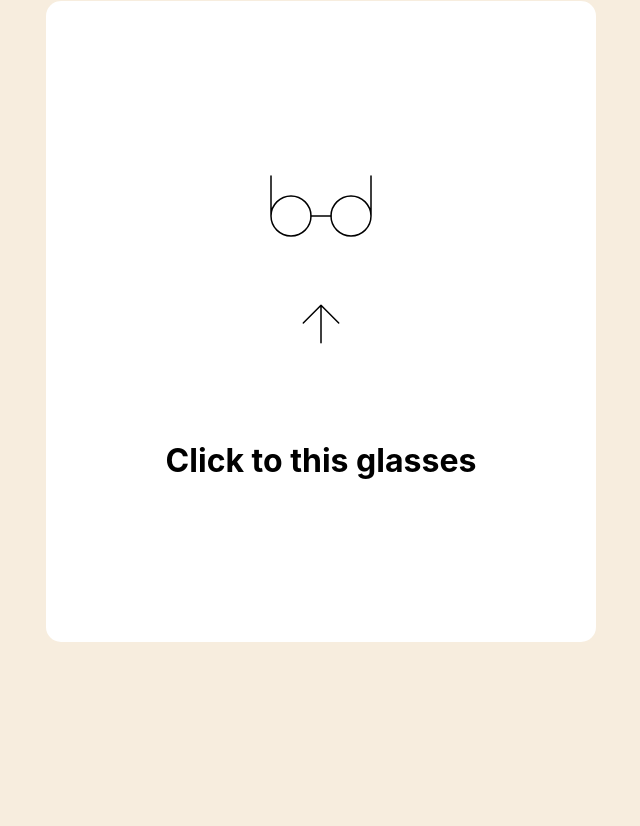
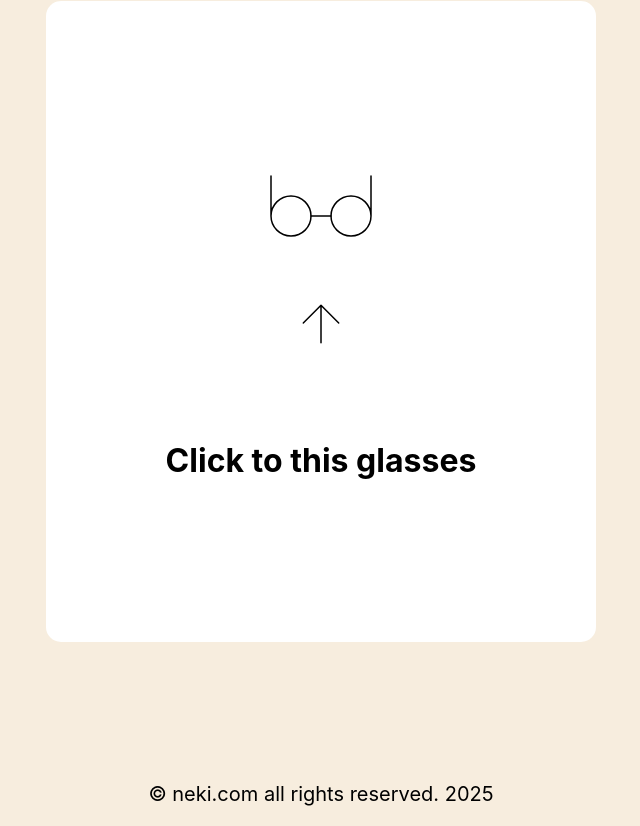
Before and after one commit to fuuta0201/neki.com, a React (Vite) app: page / in a window 1280 px wide. Shown: the part 3301-4127 px from the top of the page, without its empty margins (319-959 px from the left). Before the commit the page ends 4063 px from the top, so only its background shows below. Built offline with nearby package versions, Linux system fonts and the light colour scheme.

Commit message:
feat: copyright

```diff
--- a/src/App.tsx
+++ b/src/App.tsx
@@ -3,6 +3,7 @@ import Hero from "./components/Hero";
 import What from "./components/What";
 import Hobbies from "./components/Hobbies";
 import Contact from "./components/Contact";
+import Copyright from "./components/Copyright";
 
 function App() {
   return (
@@ -11,6 +12,7 @@ function App() {
       <What />
       <Hobbies />
       <Contact />
+      <Copyright />
     </main>
   );
 }
--- /dev/null
+++ b/src/assets/styles/copyright.css
@@ -0,0 +1,8 @@
+.copyright__text {
+  color: #000;
+  font-family: Inter;
+  font-size: 20px;
+  font-style: normal;
+  font-weight: 400;
+  line-height: normal;
+}
--- /dev/null
+++ b/src/components/Copyright.tsx
@@ -0,0 +1,13 @@
+import "../assets/styles/copyright.css";
+
+const Copyright = () => {
+  return (
+    <div className="copyright">
+      <p className="copyright__text">
+        &copy; neki.com all rights reserved. 2025
+      </p>
+    </div>
+  );
+};
+
+export default Copyright;
```
